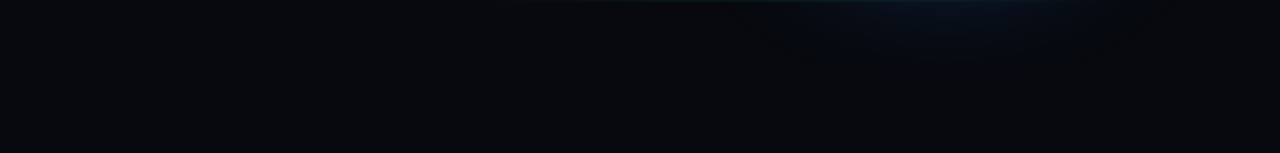
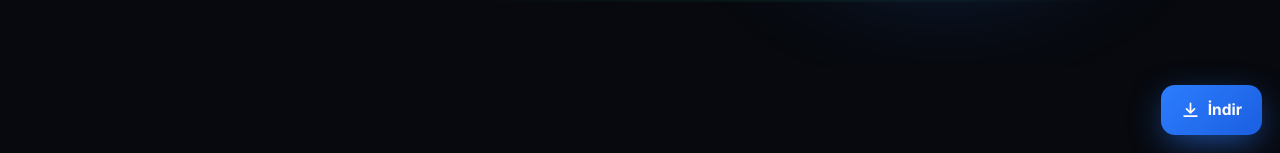
Before and after one commit to fpsgaraji/fpsgaraji.github.io, a plain HTML site: page index.html in a window 1280 px wide. Shown: the part 647-800 px from the top of the page. Drawn offline with Linux system fonts and the light colour scheme.

Commit message:
Site: fiyat 225 TL ve sabit indir butonu
Co-Authored-By: Claude Opus 4.8 <noreply@anthropic.com>

```diff
--- a/index.html
+++ b/index.html
@@ -21,7 +21,7 @@
 const AYAR = {
   indir: "https://github.com/fpsgaraji/fpsgaraji.github.io/releases/latest/download/FPSGaraji.zip", // indirme linki
   shopier: "https://www.shopier.com/fpsgaraji/52630183", // Shopier ürün linki
-  fiyat: "200 TL",
+  fiyat: "225 TL",
   dm: "https://ig.me/m/fpsgaraji",      // öğrenci indirimi talebi: Instagram DM
   surum: "2.8.2",
   eposta: "iletisim@fpsgaraji.com"
@@ -150,5 +150,10 @@ document.querySelectorAll('[data-surum]').forEach(e => e.textContent = AYAR.suru
 document.querySelectorAll('[data-eposta]').forEach(a => { a.href = 'mailto:' + AYAR.eposta; if (!a.textContent) a.textContent = AYAR.eposta; });
 document.querySelectorAll('[data-yil]').forEach(e => e.textContent = new Date().getFullYear());
 </script>
+<a class="fdl" data-indir href="#" aria-label="FPS GARAJI indir">
+  <svg viewBox="0 0 24 24" fill="none" stroke="currentColor" stroke-width="2.2" stroke-linecap="round" stroke-linejoin="round"><path d="M12 3v12m0 0-5-5m5 5 5-5M4 19h16"/></svg>
+  <span>İndir</span>
+</a>
+
 </body>
 </html>
--- a/stil.css
+++ b/stil.css
@@ -136,3 +136,10 @@ footer a:hover{color:var(--tx)}
 .ogr .oi svg{width:26px;height:26px}
 .ogr .ot{flex:1}.ogr .ot b{display:block;font-size:18px}.ogr .ot span{color:var(--mut);font-size:14.5px}
 @media (max-width:600px){.ogr{flex-direction:column;text-align:center}.ogr .btn{width:100%}}
+
+/* sabit indir butonu (her zaman görünür, sağ altta) */
+.fdl{position:fixed;right:18px;bottom:18px;z-index:30;display:inline-flex;align-items:center;gap:8px;height:50px;padding:0 20px;border-radius:14px;font-weight:700;font-size:15.5px;color:#fff;background:linear-gradient(135deg,#2d7dff,#1a5fe0);box-shadow:0 10px 34px -6px rgba(45,125,255,.65);transition:transform .15s,box-shadow .2s}
+.fdl:hover{transform:translateY(-2px);box-shadow:0 14px 40px -6px rgba(45,125,255,.8)}
+.fdl svg{width:19px;height:19px}
+@media (max-width:600px){.fdl{right:14px;bottom:14px;height:46px;padding:0 15px;font-size:14.5px}}
+@media print{.fdl{display:none}}
```
